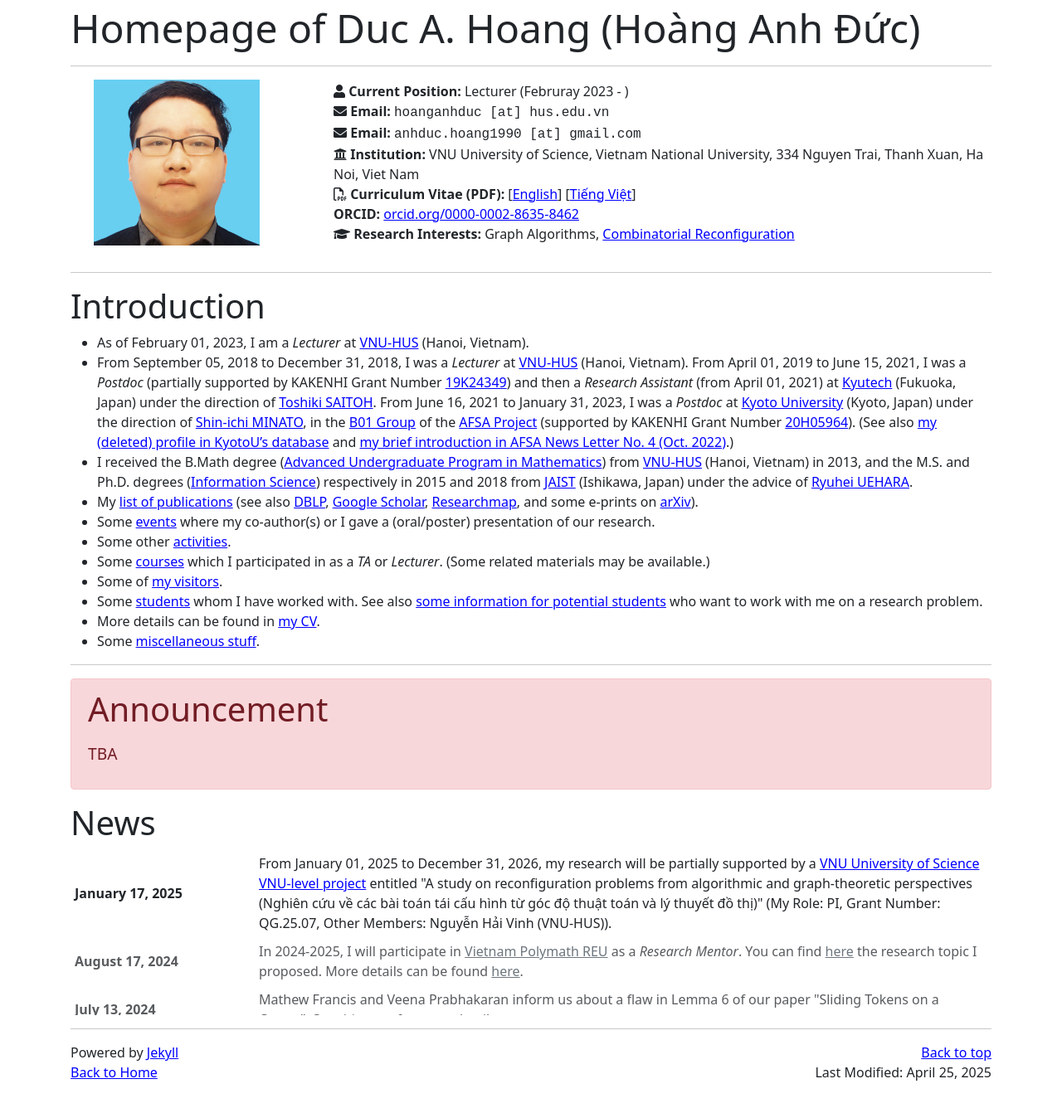
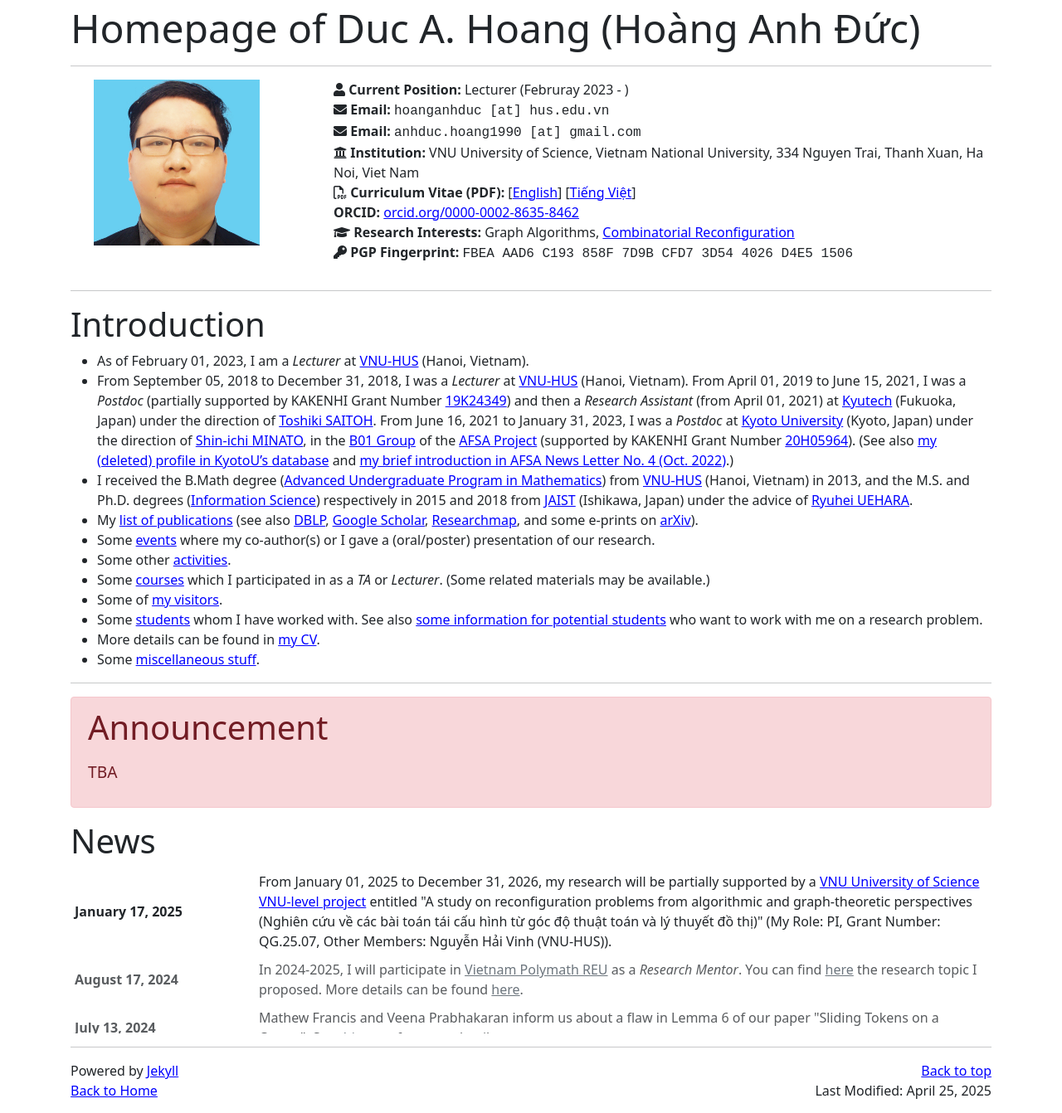
Before and after one commit to hoanganhduc/hoanganhduc.github.io, a Jekyll site: the page built from index.md, in a window 1280 px wide. Shown: the whole page at 83% size. Built offline with Jekyll 4.4.1, drawn with Linux system fonts in a browser that asks for light colours; nearby versions of some CDN libraries; formulas are drawn with MathJax 3; a style sheet for code colours, icons or effects is not loaded; before the commit the page ends 1320 px from its top, so only the background shows below that.

Commit message:
Updated @ 2025-04-26  21:35:49 ICT

```diff
--- a/_config.yml
+++ b/_config.yml
@@ -1,4 +1,4 @@
-# Last Updated: 2025-01-23
+# Last Updated: 2025-04-26
 
 # Where things are
 source:       .
@@ -103,6 +103,7 @@ institute_address: VNU University of Science, Vietnam National University, 334 N
 #institute_address: Room 507, Building T5, VNU University of Science, 334 Nguyen Trai, Thanh Xuan, Ha Noi, Viet Nam
 #institute_address: Japan Advanced Institute of Science and Technology, 1-1 Asahidai, Nomi, Ishikawa, 923-1292 Japan
 interests: Graph Algorithms, <a href='https://en.wikipedia.org/wiki/Reconfiguration'>Combinatorial Reconfiguration</a>
+pgp_key: FBEA AAD6 C193 858F 7D9B CFD7 3D54 4026 D4E5 1506
 
 ## Online Profiles
 orcid: 0000-0002-8635-8462
--- a/_includes/author-info.html
+++ b/_includes/author-info.html
@@ -25,6 +25,7 @@
 			<li style="list-style-type:none;"><i class="fa fa-file-pdf-o" aria-hidden="true"></i> <strong>Curriculum Vitae (PDF):</strong> [<a href="{{ myCV-en[0].path }}" title="Updated: {{ myCV-en[0].modified_time | date: '%B %d, %Y' }}">English</a>] [<a href="{{ myCV-vi[0].path }}" title="Cập nhật: {{ myCV-vi[0].modified_time | date: '%d/%m/%Y' }}">Tiếng Việt</a>] </li>
 			<li style="list-style-type:none;"><i class="ai ai-orcid" aria-hidden="true"></i> <strong>ORCID:</strong> <a href="https://orcid.org/{{ site.orcid }}">orcid.org/{{ site.orcid }}</a> </li>
 			<li style="list-style-type:none;"><i class="fa fa-graduation-cap" aria-hidden="true"></i> <strong>Research Interests:</strong> {{ site.interests }} </li>
+			<li style="list-style-type:none;"><i class="fa fa-key" aria-hidden="true"></i> <strong>PGP Fingerprint:</strong> <span style="font-family: monospace;">{{ site.pgp_key }}</span> </li>
 			{% else %}
 			{% if site.auth_current_position %}
 			<li><strong>Current Position:</strong> {{ site.auth_current_position }}</li>
@@ -40,6 +41,7 @@
 			<li><strong>Curriculum Vitae (PDF):</strong> [<a href="{{ myCV-en[0].path }}" title="Updated: {{ myCV-en[0].modified_time | date: '%B %d, %Y' }}">English</a>] [<a href="{{ myCV-vi[0].path }}" title="Cập nhật: {{ myCV-vi[0].modified_time | date: '%d/%m/%Y' }}">Tiếng Việt</a>] </li>
 			<li><strong>ORCID:</strong> <a href="https://orcid.org/{{ site.orcid }}">orcid.org/{{ site.orcid }}</a> </li>
 			<li><strong>Research Interests:</strong> {{ site.interests }} </li>
+			<li><strong>PGP Fingerprint:</strong> <span style="font-family: monospace;">{{ site.pgp_key }}</span> </li>
 			{% endif %}
 		</ul>
 <!--	</div> -->
```
Also changed, not shown: 1 other file.
